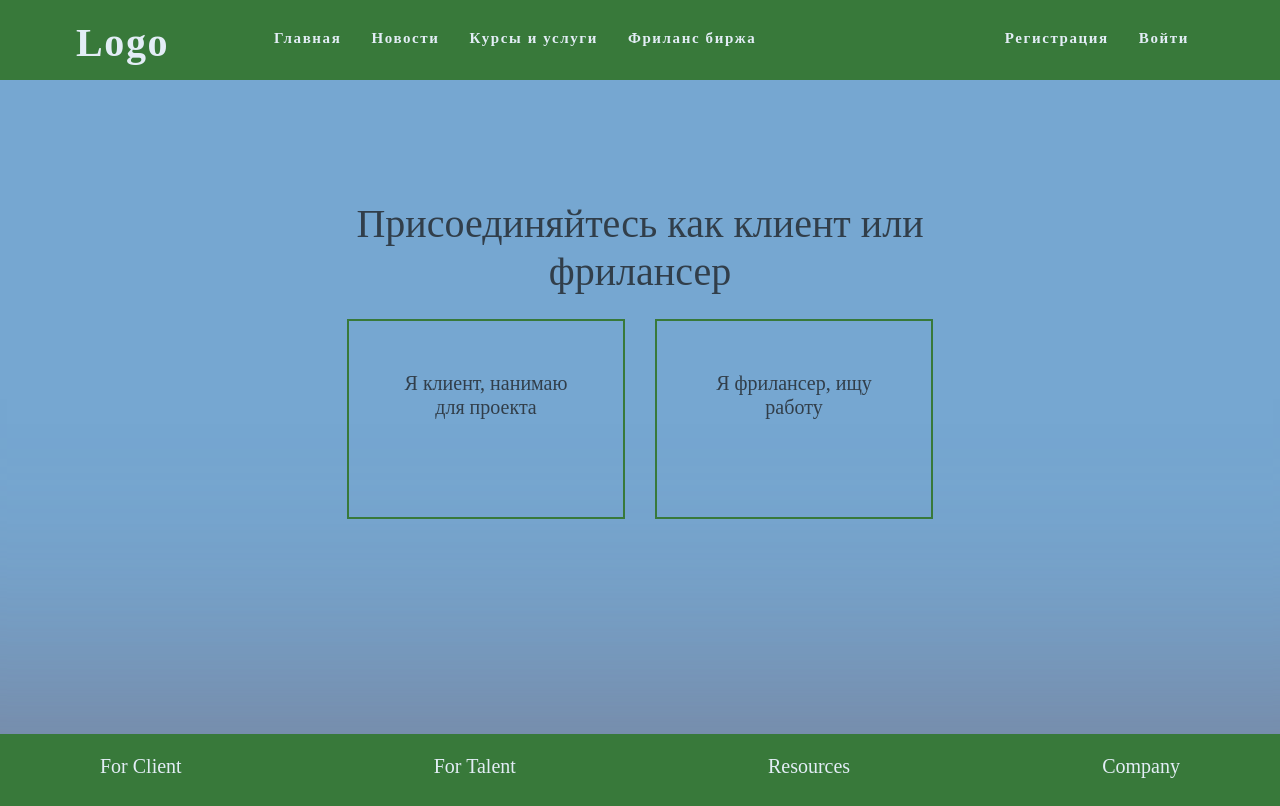
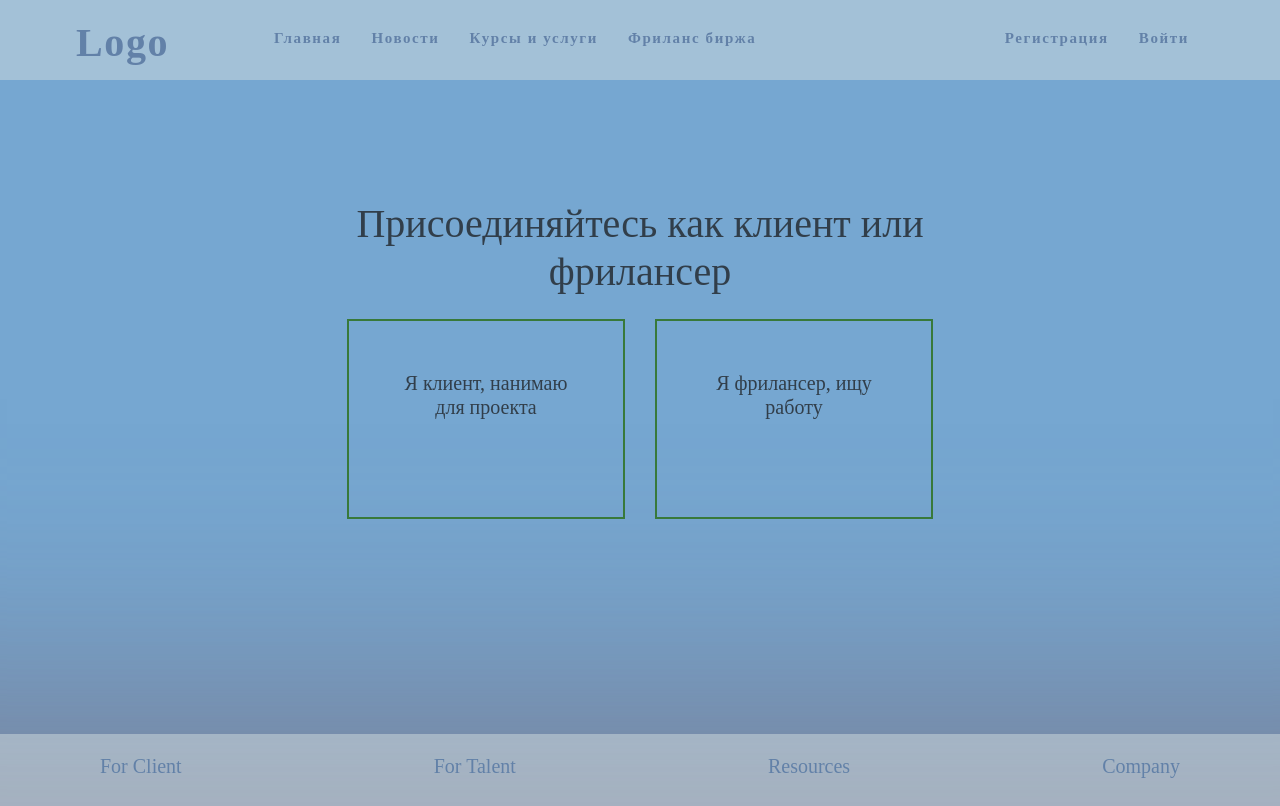
Before and after one commit to AigerimAkmatalieva/my-project, a React (Create React App) app: page /checkout in a window 1280 px wide. Built offline with nearby package versions, Linux system fonts and the light colour scheme; a web font is replaced by a local one.

Commit message:
add new components

```diff
--- a/src/components/Footer/Footer.module.css
+++ b/src/components/Footer/Footer.module.css
@@ -5,6 +5,6 @@
   justify-content: space-between;
   padding: 20px 100px;
   flex-wrap: wrap;
-  background-color: rgb(42, 110, 21);
-  color: white;
+  background-color: rgba(233, 233, 225, 0.5);
+  color: rgb(94, 120, 158);
 }
--- a/src/components/Navbar/NavItem/NavItem.module.css
+++ b/src/components/Navbar/NavItem/NavItem.module.css
@@ -1,7 +1,7 @@
 .NavItem a {
   display: block;
   padding: 34px 15px;
-  color: white;
+  color: rgb(94, 120, 158);
   font-size: 15px;
   text-decoration: none;
   border-bottom: 3px solid transparent;
--- a/src/components/Navbar/Navbar.js
+++ b/src/components/Navbar/Navbar.js
@@ -13,7 +13,6 @@ function Navbar() {
             <NavItem url="/newsportal">Новости</NavItem>
             <NavItem url="/courses">Курсы и услуги</NavItem>
             <NavItem url="/freelans">Фриланс биржа</NavItem>
-
           </ul>
           <ul>
             <NavItem url="/auth">Регистрация</NavItem>
--- a/src/components/Navbar/Navbar.module.css
+++ b/src/components/Navbar/Navbar.module.css
@@ -1,8 +1,7 @@
 .Nav {
   width: 100%;
-  background-color: rgb(47, 190, 159);
-  background-color: rgb(42, 110, 21);
-  color: black;
+  background-color: rgba(233, 233, 225, 0.5);
+  color: rgb(94, 120, 158);
   padding: 0 1.5rem;
   font-size: 1rem;
   font-weight: 700;
@@ -27,5 +26,5 @@ ul {
   display: flex;
 }
 .background {
-  background-color: rgb(42, 110, 21);
+  background-color: rgba(206, 206, 197, 0.589);
 }
--- a/src/components/user-interface/Logo.module.css
+++ b/src/components/user-interface/Logo.module.css
@@ -1,5 +1,5 @@
 .logo div {
-  color: white;
+  color: rgb(94, 120, 158);
   font-size: 40px;
   font-weight: 600;
   padding-right: 90px;
```
